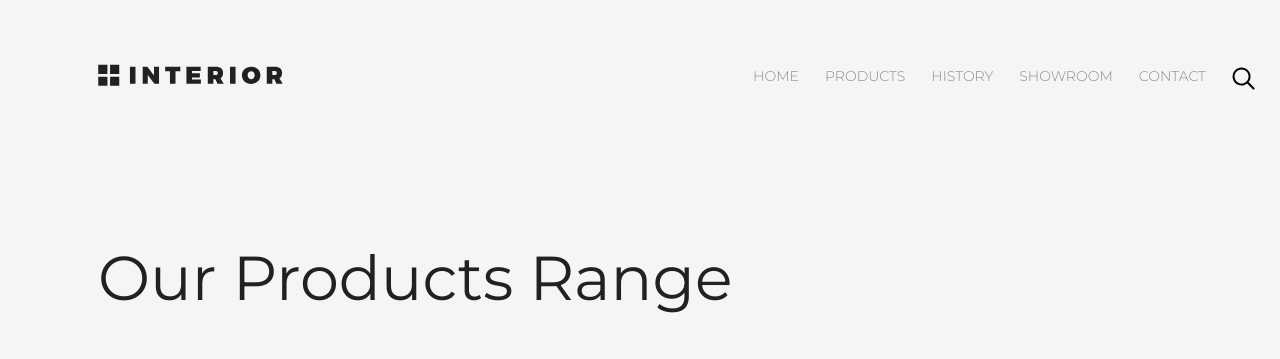
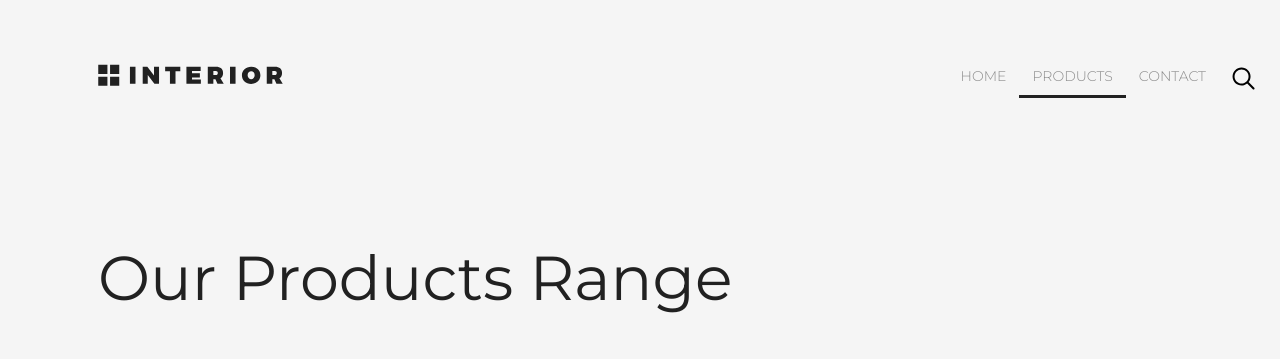
Before and after one commit to toljan132/django_geekshop, a Django app: page /products/ in a window 1280 px wide; the page is wider, and only the part inside the window is pictured. Shown: the top 359 px of that part. Run offline with Django 3.2, Linux system fonts and the light colour scheme.

Commit message:
Урок 2. Добавлена подсветка меню, на котором находится пользователь

```diff
--- a/mainapp/templates/mainapp/includes/inc_menu.html
+++ b/mainapp/templates/mainapp/includes/inc_menu.html
@@ -1,8 +1,14 @@
+{% load static %}
+
 <ul class="menu">
-    <li><a href="{% url 'index' %}" class="menu-link- menu-link">HOME </a></li>
-    <li><a href="{% url 'products' %}" class="menu-link">PRODUCTS </a></li>
-    <li><a href="#" class="menu-link">HISTORY </a></li>
-    <li><a href="#" class="menu-link">SHOWROOM</a></li>
-    <li><a href="{% url 'contacts' %}" class="menu-link">CONTACT</a></li>
-    <li><a href="#" class="menu-link"><img src="/static/img/search.svg" alt="search"></a></li>
+    <li><a class="{% if request.resolver_match.url_name == 'index' %}
+                        active
+                      {% endif %}" href="{% url 'index' %}">HOME</a></li>
+    <li><a class="{% if request.resolver_match.url_name == 'products' %}
+                        active
+                      {% endif %}" href="{% url 'products' %}">PRODUCTS</a></li>
+    <li><a class="{% if request.resolver_match.url_name == 'contacts' %}
+                        active
+                      {% endif %}" href="{% url 'contacts' %}">CONTACT</a></li>
+    <li><a href="#" ><img src="{% static '/img/search.svg' %}" alt="search"></a></li>
 </ul>
--- a/static/css/style.css
+++ b/static/css/style.css
@@ -49,7 +49,7 @@ body {
 .logo {
   margin-top: 64px;
 }
-.menu-link {
+.menu a {
   padding: 10px 13px;
   display: block;
   color: #8c8c8c;
@@ -58,10 +58,10 @@ body {
   text-transform: uppercase;
   text-decoration: none;
 }
-.menu-link:hover {
+.menu a:hover {
   color: #212121;
 }
-.menu-link-active {
+.active {
   color: #212121;
   font-weight: 700;
   border-bottom: 3px solid #212121;
```
